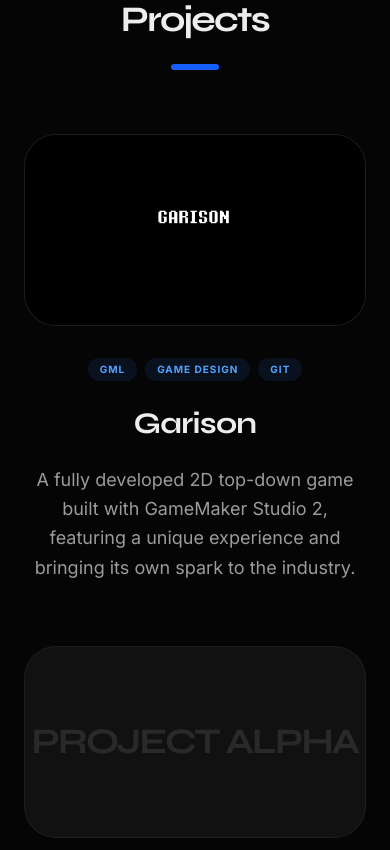
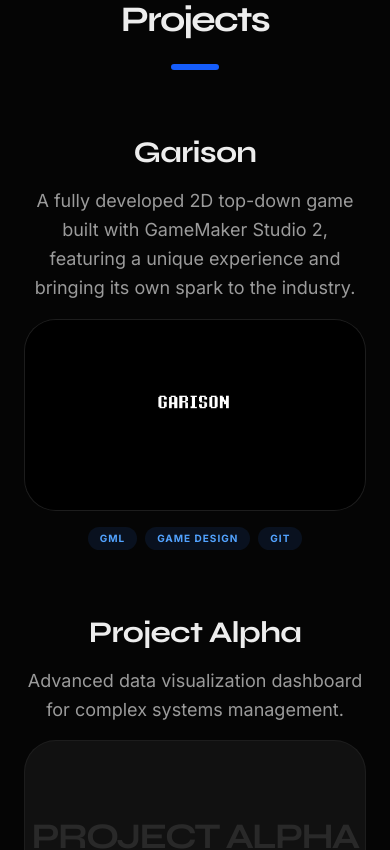
Before and after one commit to hexa325/portfolio-website, a Next.js app: page / in a window 390 px wide. Shown: the part 3500-4350 px from the top of the page. Built offline with nearby package versions, Linux system fonts and the light colour scheme.

Commit message:
style: reorder project elements on mobile to Name -> Description -> Photo -> Tags

```diff
--- a/src/components/Projects.tsx
+++ b/src/components/Projects.tsx
@@ -45,8 +45,42 @@ export default function Projects() {
       <div className="grid gap-16 md:gap-32">
         {projects.map((project, index) => (
           <KineticReveal key={index} stagger={index + 1}>
-            <div className="group relative grid md:grid-cols-2 gap-8 md:gap-16 items-center">
-              <div className="relative aspect-video overflow-hidden rounded-[2rem] border border-black/5 dark:border-white/5 bg-black/5 dark:bg-white/5">
+            <div className="group relative flex flex-col md:grid md:grid-cols-2 gap-8 md:gap-16 items-center">
+              {/* MOBILE ORDER 1: Title & Description */}
+              <div className="flex flex-col items-center md:items-start text-center md:text-left gap-4 md:gap-6 order-1">
+                <h3 className="text-3xl md:text-5xl font-bold tracking-tight order-1">{project.title}</h3>
+                <p className="text-lg text-black/60 dark:text-white/60 leading-relaxed max-w-2xl order-2">
+                  {project.description}
+                </p>
+
+                {/* MOBILE ORDER 3: Photo (Placed after description in the flex flow) */}
+                <div className="relative w-full aspect-video overflow-hidden rounded-[2rem] border border-black/5 dark:border-white/5 bg-black/5 dark:bg-white/5 order-3 md:hidden">
+                  {project.image ? (
+                    <Image
+                      src={project.image}
+                      alt={project.title}
+                      fill
+                      className="object-cover"
+                    />
+                  ) : (
+                    <div className="absolute inset-0 flex items-center justify-center text-black/10 dark:text-white/10 font-display font-bold text-4xl uppercase tracking-tighter">
+                      {project.title}
+                    </div>
+                  )}
+                </div>
+
+                {/* MOBILE ORDER 4: Tags */}
+                <div className="flex flex-wrap justify-center md:justify-start gap-2 order-4">
+                  {project.tags.map((tag) => (
+                    <span key={tag} className="text-[10px] font-bold uppercase tracking-widest text-blue-600 dark:text-blue-400 px-3 py-1 bg-blue-50 dark:bg-blue-500/10 rounded-full">
+                      {tag}
+                    </span>
+                  ))}
+                </div>
+              </div>
+
+              {/* DESKTOP PHOTO (Hidden on mobile) */}
+              <div className="hidden md:block relative w-full aspect-video overflow-hidden rounded-[2rem] border border-black/5 dark:border-white/5 bg-black/5 dark:bg-white/5 order-2">
                 {project.image ? (
                   <Image
                     src={project.image}
@@ -61,20 +95,6 @@ export default function Projects() {
                 )}
                 <div className="absolute inset-0 bg-gradient-to-t from-black/60 to-transparent opacity-0 group-hover:opacity-100 transition-opacity duration-500" />
               </div>
-
-              <div className="flex flex-col items-center md:items-start text-center md:text-left gap-6">
-                <div className="flex flex-wrap justify-center md:justify-start gap-2">
-                  {project.tags.map((tag) => (
-                    <span key={tag} className="text-[10px] font-bold uppercase tracking-widest text-blue-600 dark:text-blue-400 px-3 py-1 bg-blue-50 dark:bg-blue-500/10 rounded-full">
-                      {tag}
-                    </span>
-                  ))}
-                </div>
-                <h3 className="text-3xl md:text-5xl font-bold tracking-tight">{project.title}</h3>
-                <p className="text-lg text-black/60 dark:text-white/60 leading-relaxed max-w-2xl">
-                  {project.description}
-                </p>
-              </div>
             </div>
           </KineticReveal>
         ))}
```
